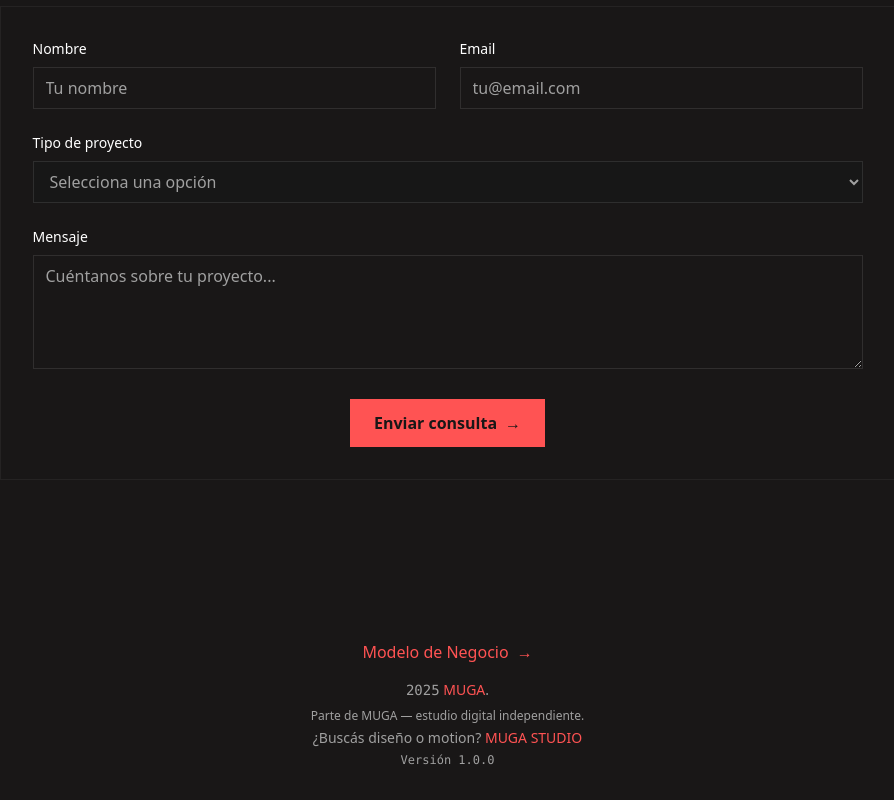
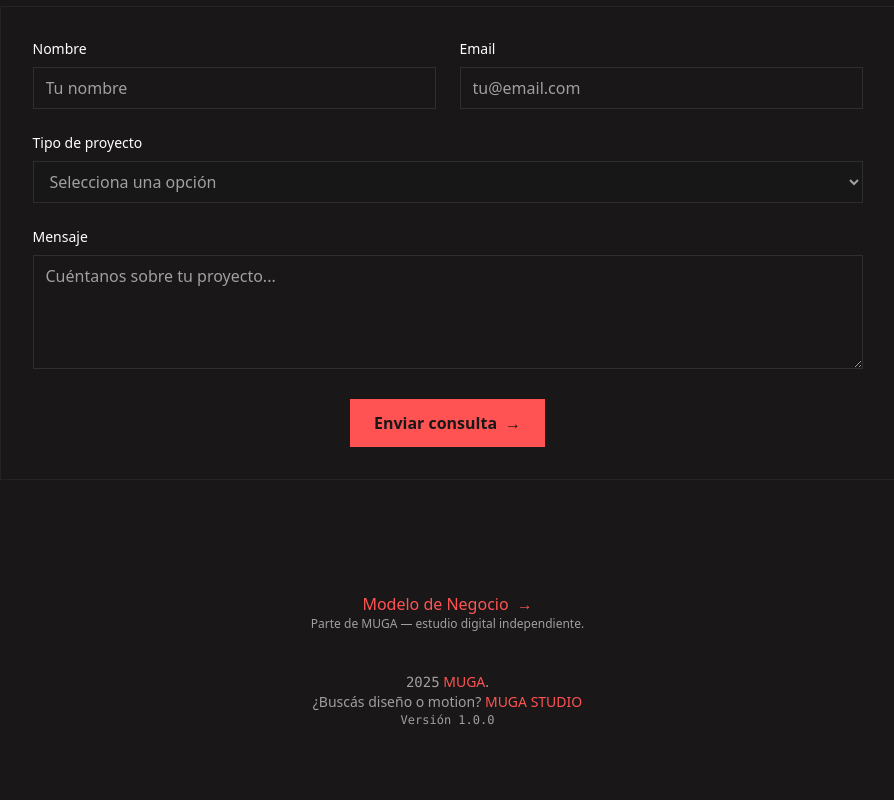
Before and after one commit to GRAMAPHENIA/muga-astro, an Astro site: page / in a window 1280 px wide. Shown: the part 1934-2734 px from the top of the page, without its empty margins (185-1079 px from the left). After the commit the page ends 2702 px from the top, so only its background shows below. Built offline with nearby package versions, Linux system fonts and the light colour scheme; Astro itself is replaced by a stand-in of ours.

Commit message:
feat: Actualizar diseño del footer: ajustar márgenes, reorganizar elementos y mejorar clases de estilo

```diff
--- a/src/components/ui/Footer/Footer.astro
+++ b/src/components/ui/Footer/Footer.astro
@@ -4,7 +4,7 @@ import ArrowLink from "../Button/ArrowLink.astro";
 export interface Props {}
 ---
 
-<footer class="bg-muga-dark-800/50 py-8 mt-16">
+<footer class="bg-muga-dark-800/50 mt-12">
   <div class="mx-auto max-w-7xl px-6 lg:px-8">
     <div class="flex justify-center">
       <ArrowLink
@@ -13,20 +13,20 @@ export interface Props {}
         textColor="text-accent hover:text-blue-500"
       />
     </div>
-    <div class="mt-4 text-center text-sm text-muga-neutral">
+    <p class="text-xs text-muga-neutral font-light text-center">
+      Parte de MUGA — estudio digital independiente.
+    </p>
+    <div class="text-center text-sm text-muga-neutral my-10">
       <p>
         <span class="font-mono">{new Date().getFullYear()}</span>
         <span class="font-medium text-accent">MUGA</span>.
       </p>
-      <p class="mt-2 text-xs text-muga-neutral font-light">
-        Parte de MUGA — estudio digital independiente.
-      </p>
-      <p class="mt-1 text-sm text-muga-neutral">
+      <p class="text-sm text-muga-neutral">
         ¿Buscás diseño o motion? <a
           href="https://muga.studio"
           class="text-accent hover:text-blue-500 transition-colors">MUGA STUDIO</a>
       </p>
-      <p class="mt-1 text-xs text-graylight font-mono">Versión 1.0.0</p>
+      <p class="text-xs text-graylight font-mono">Versión 1.0.0</p>
     </div>
   </div>
 </footer>
```
